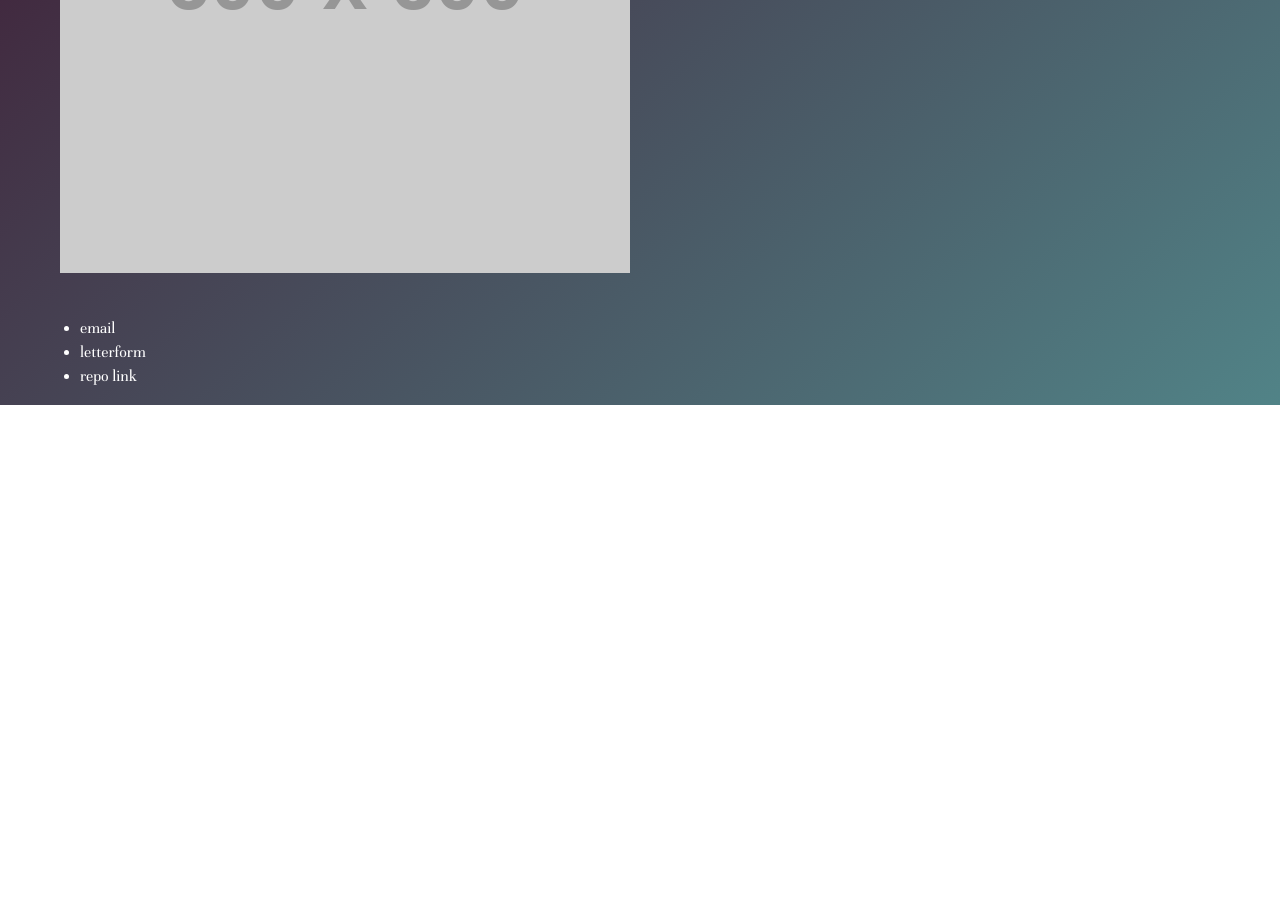
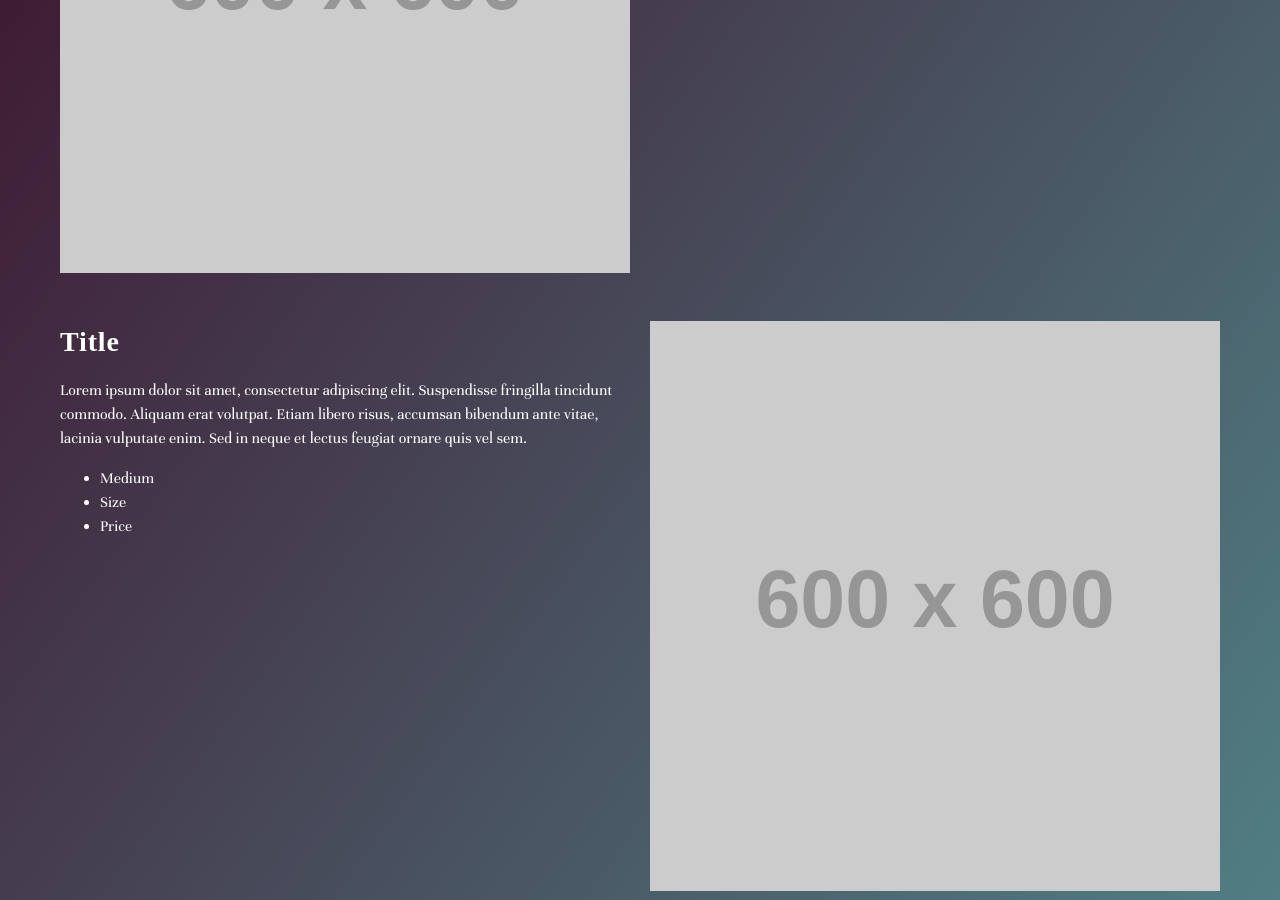
Before and after one commit to asmithorn/asmithorn.github.io, a Jekyll site: the page built from artwork/index.html, in a window 1280 px wide and 900 px high, scrolled down 737 px. Built offline with Jekyll 4.4.1, drawn with Linux system fonts in a browser that asks for light colours; some web fonts are replaced; before the commit the page ends 1142 px from its top, so only the background shows below that.

Commit message:
artwork content

```diff
--- a/artwork/index.html
+++ b/artwork/index.html
@@ -29,4 +29,19 @@ title: Artwork
       </ul>
     </div>
   </section>
+
+  <section class="o-two-col u-padding--20">
+      <div>
+        <h2>Title</h2>
+        <p>Lorem ipsum dolor sit amet, consectetur adipiscing elit. Suspendisse fringilla tincidunt commodo. Aliquam erat volutpat. Etiam libero risus, accumsan bibendum ante vitae, lacinia vulputate enim. Sed in neque et lectus feugiat ornare quis vel sem.</p>
+        <ul>
+          <li>Medium</li>
+          <li>Size</li>
+          <li>Price</li>
+        </ul>
+      </div>
+      <div>
+          <img src="https://via.placeholder.com/600.jpg?text=artwork" alt=""/>
+        </div>
+    </section>
 </div>
```
